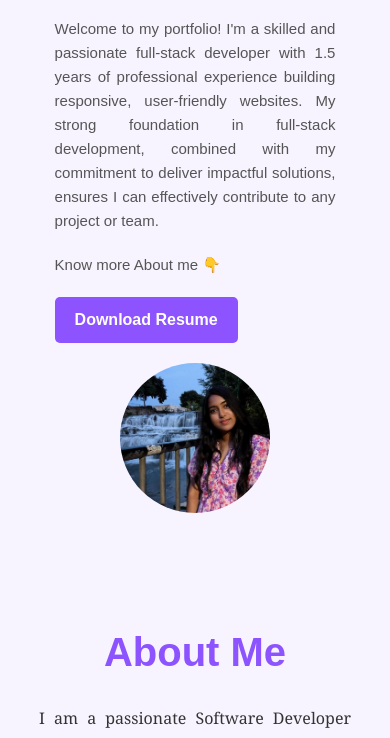
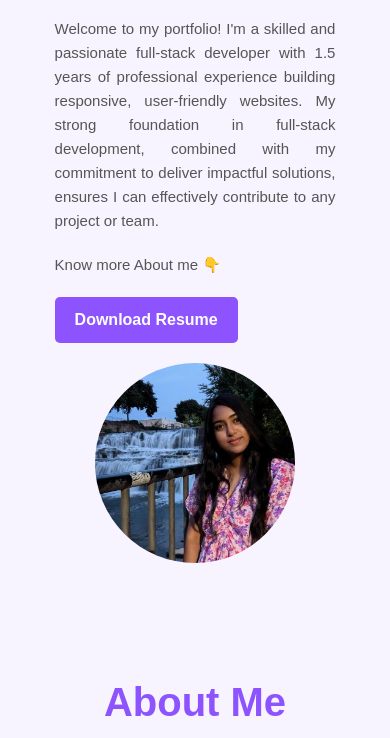
Before and after one commit to varshinigolla/Portfolio, a plain HTML site: page index.html in a window 390 px wide. Shown: the part 354-1092 px from the top of the page. Drawn offline with Linux system fonts and the light colour scheme.

Commit message:
Update styles.css

```diff
--- a/styles.css
+++ b/styles.css
@@ -701,8 +701,8 @@ nav ul li a:hover {
 
   .image-container img {
     margin-top: 20px;
-    width: 150px; /* Smaller size for mobile */
-    height: 150px;
+    width: 200px; /* Smaller size for mobile */
+    height: 200px;
   }
 
   /* About Section */
```
